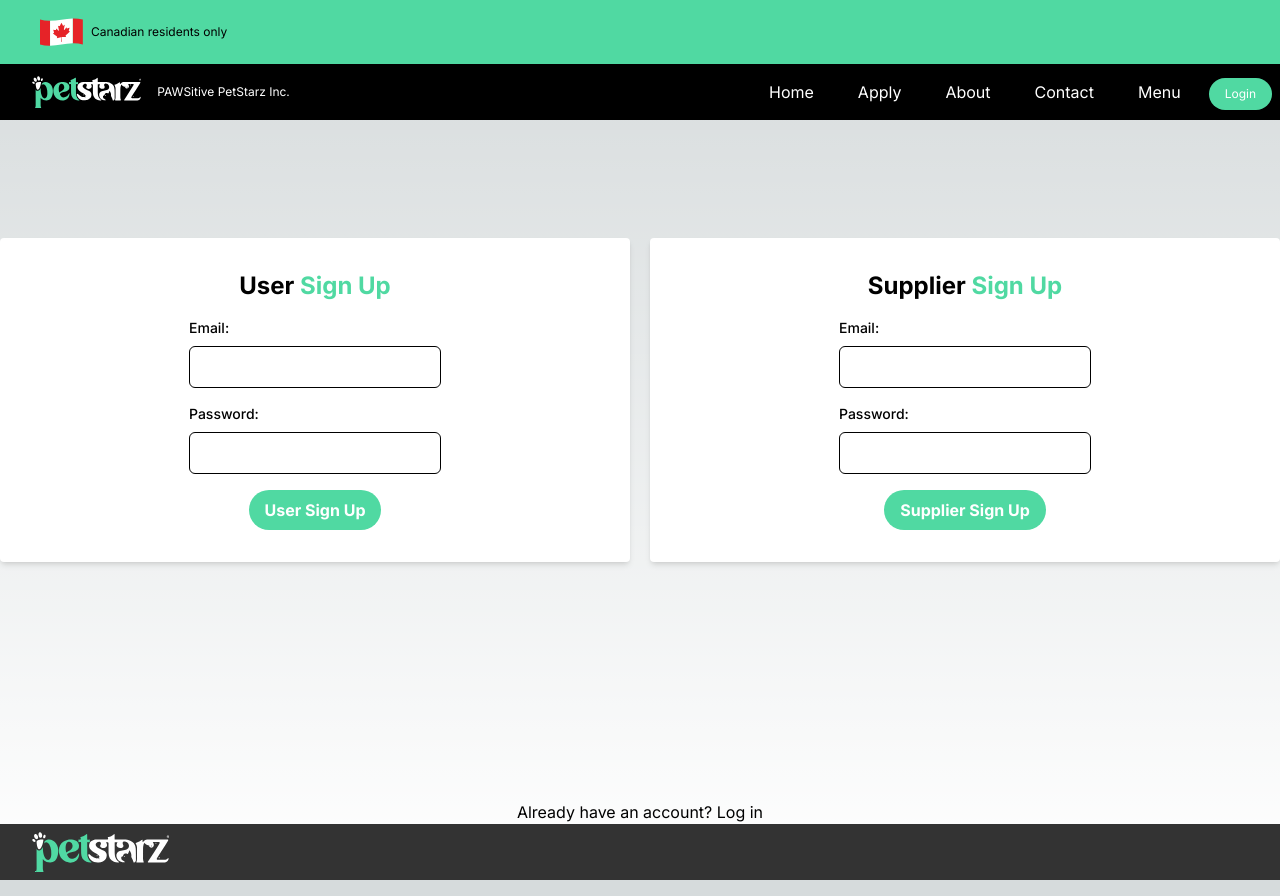
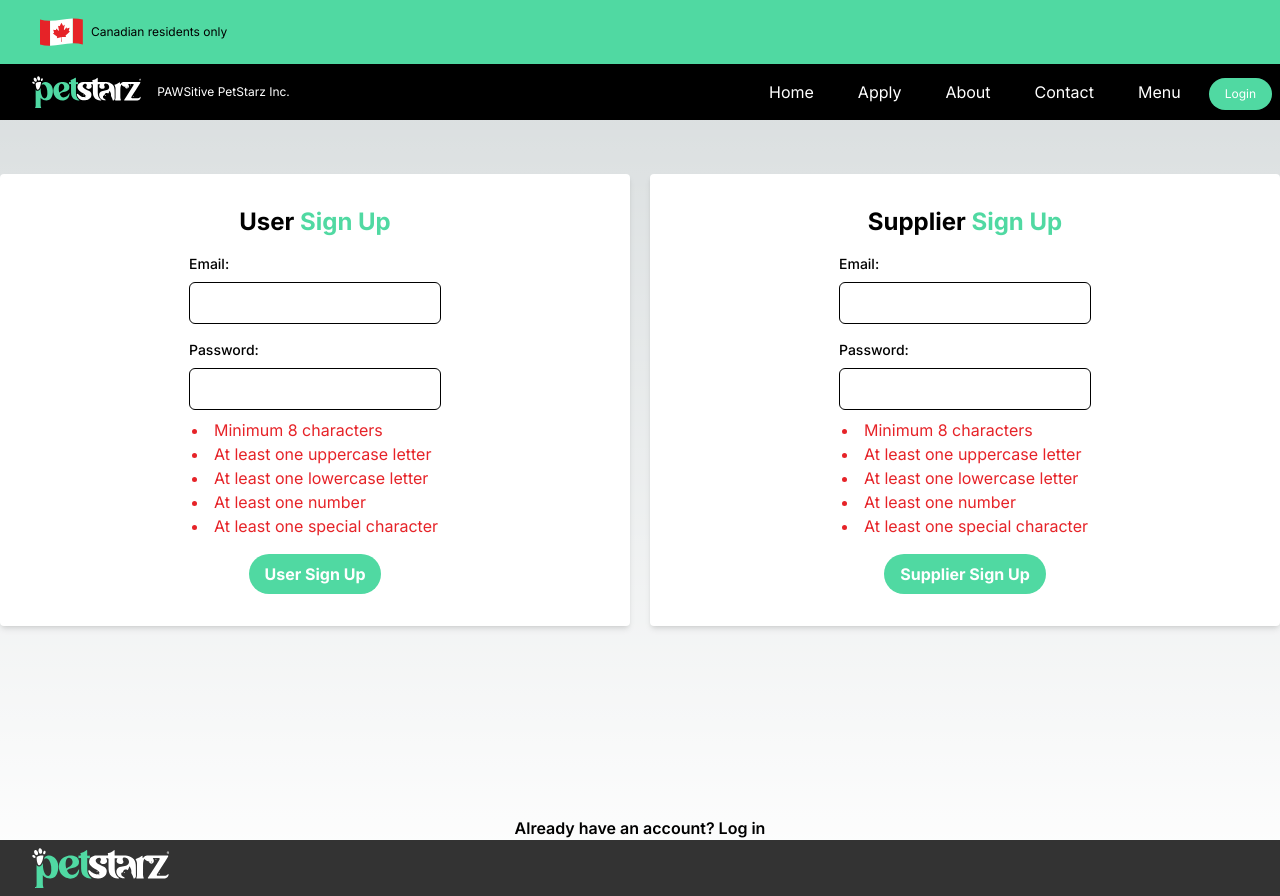
Before and after one commit to samnbogen/petstarz, a Next.js app: page /tab/signup in a window 1280 px wide. Built offline with nearby package versions, Linux system fonts and the light colour scheme; no server answers.

Commit message:
working in regex and sign up UI

```diff
--- a/app/api/auth/[...nextauth]/route.js
+++ b/app/api/auth/[...nextauth]/route.js
@@ -3,6 +3,10 @@ import { MongoDBAdapter } from "@auth/mongodb-adapter";
 import clientPromise from "../../../lib/mongodb";
 import CredentialsProvider from "next-auth/providers/credentials";
 import { compare, hash } from "bcrypt";
+import { error } from "console";
+
+//regex pattern for password validation
+const passwordPattern = /^(?=.*[a-z])(?=.*[A-Z])(?=.*\d)(?=.*[!@#$%^&*])[a-zA-Z\d!@#$%^&*]{8,}$/;
 
 const authOptions = {
     providers: [
@@ -51,19 +55,28 @@ const authOptions = {
                     const collection = db.collection("users");
                     const existingUser = await collection.findOne({ email: credentials.email });
                     console.log("existing role",existingUser);
-                    console.log(credentials.role);
 
+                    //validate password against regex pattern
+                    if (!passwordPattern.test(credentials.password)) {
+                        throw new Error("Password must contain at least 8 characters, one uppercase letter, one lowercase letter,one special character and one number");
+                    }
 
                     if (existingUser) {
                         throw new Error("User already exists");
+
                     } else {
                         const hashedPassword = await hash(credentials.password, 10);
                         const newUser = await collection.insertOne({ email: credentials.email, password: hashedPassword, role: credentials.role});
                         return newUser;
                     }
                 } catch (error){
-                    console.error("Sign up failed next auth", error);
-                    throw new Error("Sign up failed next auth");
+                    /*console.error("Error in signup authorize:", error);
+                    if (error.message.includes("User already exists")) {
+                        throw new Error("User already exists");
+                    }
+                    throw new Error("Registration failed");*/
+                    console.error("Error in signup authorize:", error);
+                    throw error;
                 }
             },
         }),
--- a/app/tab/login/login.js
+++ b/app/tab/login/login.js
@@ -2,6 +2,7 @@
 "use client";
 import React, { useEffect, useState } from "react";
 import { signIn, signOut, useSession } from "next-auth/react";
+import Link from "next/link";
 
 // Component definition
 export default function Page() {
@@ -67,7 +68,7 @@ export default function Page() {
               <button className="self-center text-black font-bold py-2 px-4 rounded mt-4 border border-black" type="submit">Login</button>
             </form>
           </div>
-          <a href="./signup" className="text-center block mt-4 text-rose-500 font-semibold">Don't have an account? Sign up here</a>
+          <Link href="./signup" className="text-center block mt-4 font-semibold">Don't have an account? Sign up here</Link>
         </div>
       );
     }
--- a/app/tab/signup/signup.js
+++ b/app/tab/signup/signup.js
@@ -1,8 +1,18 @@
 "use client";
 import { useState } from 'react';
 import{ signIn} from "next-auth/react";
+import Link from 'next/link';
 
 export default function SignUp(){
+
+    const [message, setErrorMessage] = useState("");
+    const [passwordCheckList, setPasswordCheckList] = useState({
+        minLenght: false,
+        upperCase: false,
+        lowerCase: false,
+        number: false,
+        specialChar: false,
+    });
 
     const handleUserSubmit = (event) => {
         event.preventDefault();
@@ -17,9 +27,23 @@ export default function SignUp(){
         const email = event.target.elements.email.value.toLowerCase();
         const password = event.target.elements.password.value;
         const role = "supplier";
-        onSubmit( {email, password, role});
+        onSubmit({email, password, role});
     };
 
+    const checkPassword = (password) => {
+        const minLenght = password.length >= 8;
+        const upperCase = /[A-Z]/.test(password);
+        const lowerCase = /[a-z]/.test(password);
+        const number = /[0-9]/.test(password);
+        const specialChar = /[!@#$%^&*()_+\-=\[\]{};':"\\|,.<>\/?]+/.test(password);
+        setPasswordCheckList({
+            minLenght,
+            upperCase,
+            lowerCase,
+            number,
+            specialChar,
+        });
+    };
 
 
     const onSubmit = async (user) => {
@@ -27,20 +51,25 @@ export default function SignUp(){
             const response = await signIn("signup", {...user,
             redirect: false,
         });
-        console.log(response);
         if(response?.ok){
             console.log("Sign up successful", response);
-        } else{
-            console.error("Sign up failed response", response.error);
+        } else {
+            //if(response?.error === "User already exists"){
+            setErrorMessage(response.error);
+            console.error("Sign up failed", response);
+            //}
         }
+
     } catch (error){
         console.error(error);
+        setErrorMessage("Sign up failed");
     };
 };
 
 
     return(
     <>
+
         <div className="flex items-center justify-center h-screen bg-gray-100">
             <div className='flex mr-50 flex-grow h-50 w-full items-center justify-center'>
                 <form onSubmit={handleUserSubmit} className="bg-white p-8 rounded shadow-md mr-5 h-50 w-1/2 flex flex-col items-center">
@@ -61,7 +90,19 @@ export default function SignUp(){
                             required
                             type="password"
                             name='password'
+                            onChange={(e) => checkPassword(e.target.value)}
                             />
+                        </div>
+                        <div className='text-left mt-2'>
+                            <ul className='list-disc list-inside'>
+                                <li className={passwordCheckList.minLenght ? "text-green" : "text-red"}>Minimum 8 characters</li>
+                                <li className={passwordCheckList.upperCase ? "text-green" : "text-red"}>At least one uppercase letter</li>
+                                <li className={passwordCheckList.lowerCase ? "text-green" : "text-red"}>At least one lowercase letter</li>
+                                <li className={passwordCheckList.number ? "text-green" : "text-red"}>At least one number</li>
+                                <li className={passwordCheckList.specialChar ? "text-green" : "text-red"}>At least one special character</li>
+                                {/* Error message */}
+                                {message && <p className="text-red text-center">{message}</p>}
+                            </ul>
                         </div>
                         <div className='flex justify-center'>
                             <button className=" text-white font-bold py-2 px-4 rounded-full mt-4 bg-green" type="submit"> User Sign Up</button>
@@ -86,7 +127,17 @@ export default function SignUp(){
                             required
                             type="password"
                             name='password'
+                            onChange={(e) => checkPassword(e.target.value)}
                             />
+                        </div>
+                        <div className='text-left mt-2'>
+                            <ul className='list-disc list-inside'>
+                                <li className={passwordCheckList.minLenght ? "text-green" : "text-red"}>Minimum 8 characters</li>
+                                <li className={passwordCheckList.upperCase ? "text-green" : "text-red"}>At least one uppercase letter</li>
+                                <li className={passwordCheckList.lowerCase ? "text-green" : "text-red"}>At least one lowercase letter</li>
+                                <li className={passwordCheckList.number ? "text-green" : "text-red"}>At least one number</li>
+                                <li className={passwordCheckList.specialChar ? "text-green" : "text-red"}>At least one special character</li>
+                            </ul>
                         </div>
                     <div className='flex justify-center'>
                         <button className="text-white font-bold py-2 px-4 rounded-full mt-4 bg-green" type="submit">Supplier Sign Up</button>
@@ -96,7 +147,7 @@ export default function SignUp(){
         </div>
         {/* Link at the bottom */}
         <div className="text-center">
-            <a href="/login">Already have an account? Log in</a>
+            <Link className="text-center block mt-4 font-semibold" href="./login">Already have an account? Log in</Link>
         </div>
     </>
     );
```
